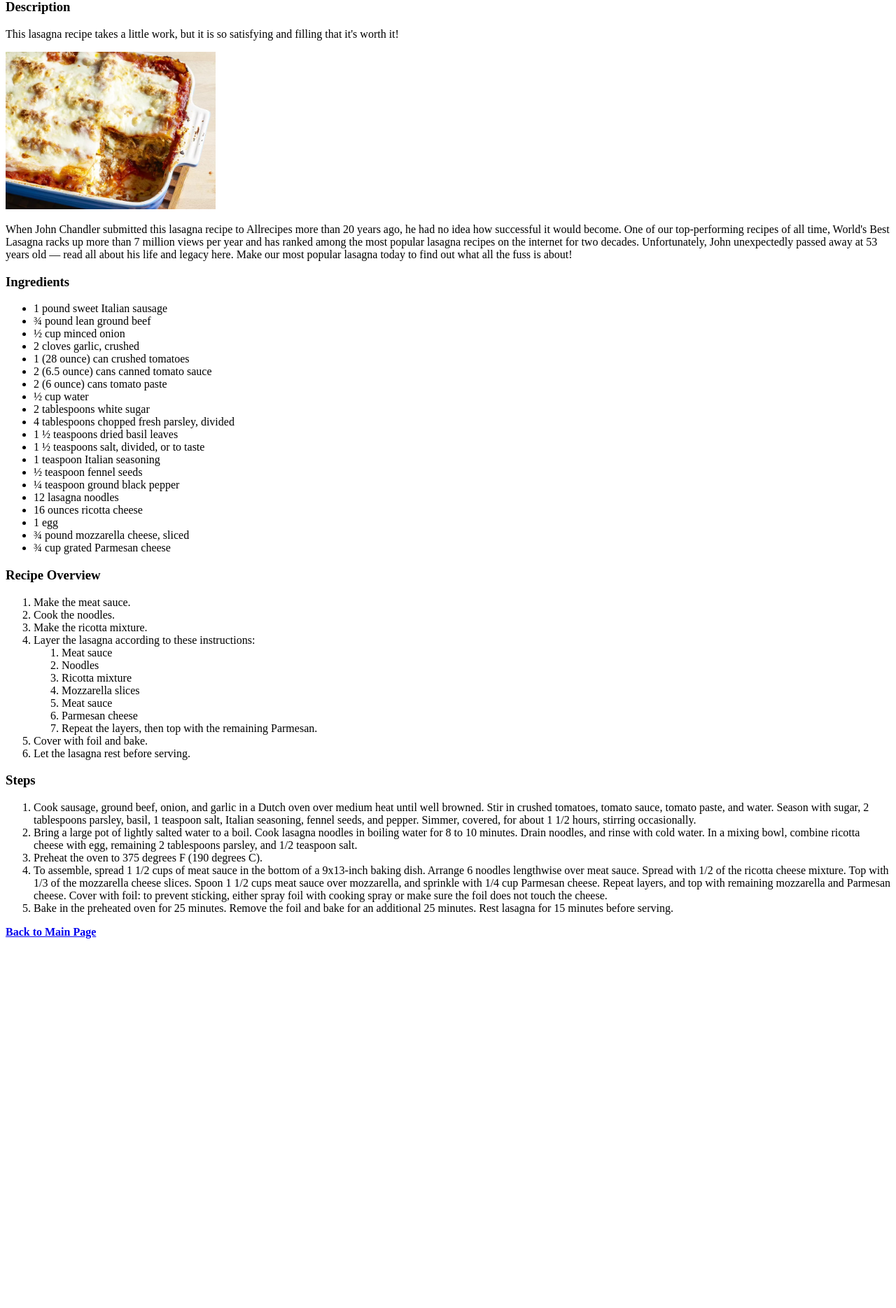
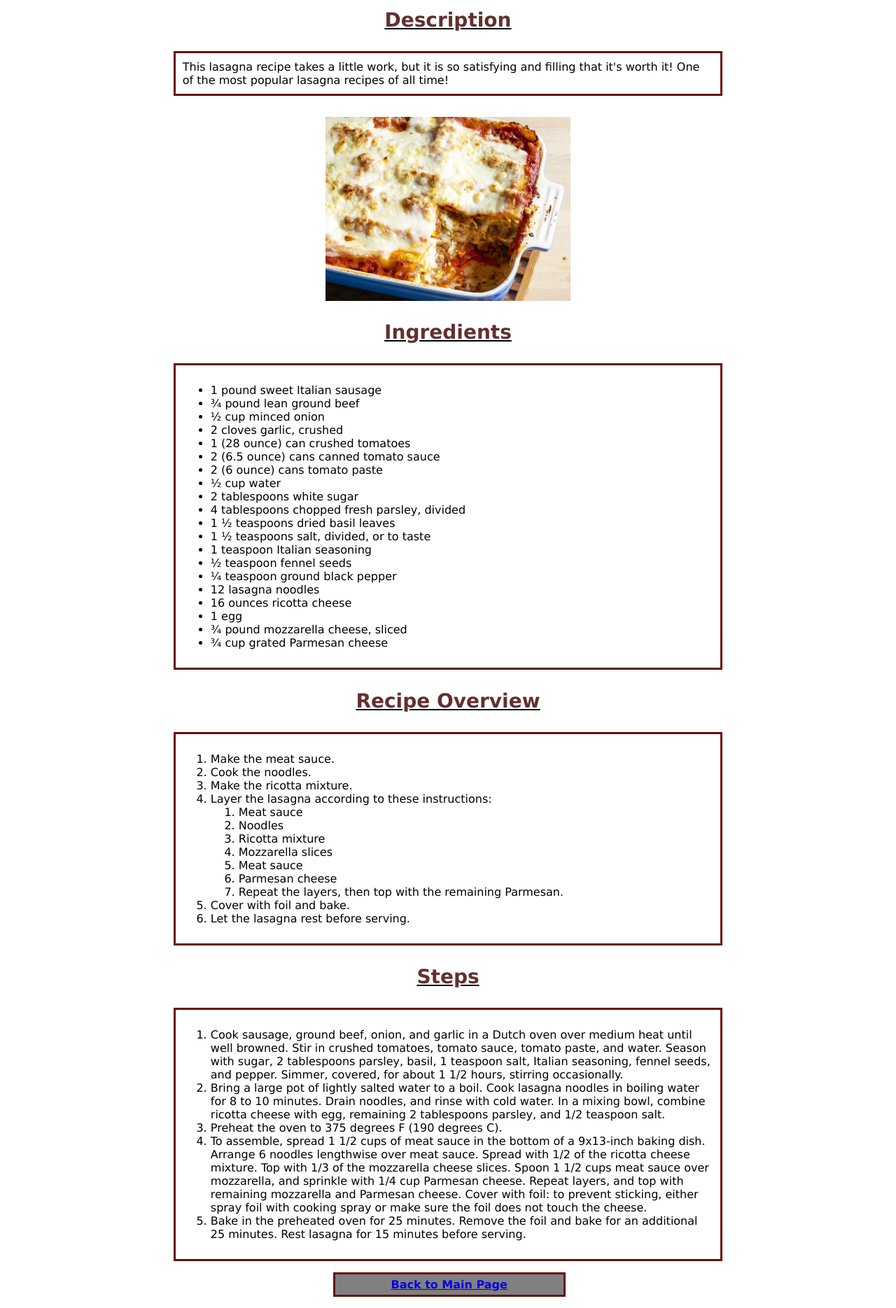
Before and after one commit to deviweik/odin-recipes, a plain HTML site: page recipes/lasagna.html in a window 1280 px wide. Shown: the part 81-1950 px from the top of the page at 70% size. Before the commit the page ends 1438 px from the top, so only its background shows below. Drawn offline with Linux system fonts and the light colour scheme.

Commit message:
Add CSS to HTML Files for Recipes Project
Experimented with selectors and many CSS properties. Added via
external CSS file.

```diff
--- a/recipes/lasagna.html
+++ b/recipes/lasagna.html
@@ -2,32 +2,24 @@
 <html lang="en">
 <head>
     <meta charset="UTF-8">
+    <link rel="stylesheet" href="../styles.css">
     <title>World's Best Lasagna</title>
 </head>
-<body>
+<body class="general">
     <h1>World's Best Lasagna</h1>
 
     <h3>Description</h3>
-    <p>
+    <p class="desc">
         This lasagna recipe takes a little work, but it is so
-        satisfying and filling that it's worth it!
+        satisfying and filling that it's worth it! One of the
+        most popular lasagna recipes of all time!
     </p>
 
-    <img src="./images/lasagna.jpeg" alt="Image of completed lasagna"
+    <img class="main-img img-padding-top" src="./images/lasagna.jpeg" alt="Image of completed lasagna"
      width="300">
 
-     <p>
-        When John Chandler submitted this lasagna recipe to Allrecipes
-        more than 20 years ago, he had no idea how successful it would
-        become. One of our top-performing recipes of all time, World's
-        Best Lasagna racks up more than 7 million views per year and has
-        ranked among the most popular lasagna recipes on the internet for
-        two decades. Unfortunately, John unexpectedly passed away at 53
-        years old — read all about his life and legacy here. Make our most
-        popular lasagna today to find out what all the fuss is about!
-     </p>
-
     <h3>Ingredients</h3>
+    <div class="ingredients-list">
     <ul>
         <li>1 pound sweet Italian sausage</li>
         <li>¾ pound lean ground beef</li>
@@ -50,8 +42,10 @@
         <li>¾ pound mozzarella cheese, sliced</li>
         <li>¾ cup grated Parmesan cheese</li>
     </ul>
+    </div>
 
     <h3>Recipe Overview</h3>
+    <div class="steps">
      <ol>
         <li>Make the meat sauce.</li>
         <li>Cook the noodles.</li>
@@ -69,8 +63,10 @@
         <li>Cover with foil and bake.</li>
         <li>Let the lasagna rest before serving.</li>
      </ol>
+    </div>
 
     <h3>Steps</h3>
+    <div class="steps">
     <ol>
         <li>
             Cook sausage, ground beef, onion, and garlic in a Dutch
@@ -107,6 +103,7 @@
             Rest lasagna for 15 minutes before serving.
         </li>
      </ol>
-     <p><a href="../index.html"><strong>Back to Main Page</strong></a></p>
+    </div>
+     <p class="back-button"><a class="back-button-link" href="../index.html"><strong>Back to Main Page</strong></a></p>
 </body>
 </html>
--- /dev/null
+++ b/styles.css
@@ -0,0 +1,69 @@
+.general {
+    font-family: Verdana, Geneva, Tahoma, sans-serif;
+}
+
+h1 {
+    font-size: 36px;
+    text-align: center;
+    text-decoration: underline rgb(106, 12, 12);
+}
+
+h3 {
+    font-size: 28px;
+    text-align: center;
+    color: rgb(99, 48, 48);
+    text-decoration: underline black;
+}
+
+.ingredients-list, .steps, .desc {
+    margin: auto;
+    width: 60%;
+    border: 3px solid rgb(106, 12, 12);
+    padding: 10px;
+}
+
+.recipe-title {
+    text-align: center;
+    font-size: 18px;
+    color: rgb(106, 12, 12);
+}
+
+.index-img {
+    display: block;
+    margin-left: auto;
+    margin-right: auto;
+    width: 200px;
+}
+
+.main-img {
+    display: block;
+    margin-left: auto;
+    margin-right: auto;
+    width: 350px;
+}
+
+.img-padding-top {
+    padding-top: 30px;
+}
+
+.img-padding-bottom {
+    padding-bottom: 30px;
+}
+
+.back-button {
+    border: 3px solid rgb(106, 12, 12);
+    background-color: gray;
+    color: white;
+    padding: 5px;
+    text-align: center;
+    margin-left: 37%;
+    width: 25%;
+}
+
+a.back-button-link:visited {
+    color: inherit;
+}
+
+a.recipe-link:visited {
+    color: inherit;
+}
```
Also changed, not shown: index.html (+21 -15 lines), recipes/mac-and-cheese.html (+14 -7 lines), recipes/penne-vodka.html (+11 -5 lines). Lines whose indentation alone changed are shown as unchanged.
